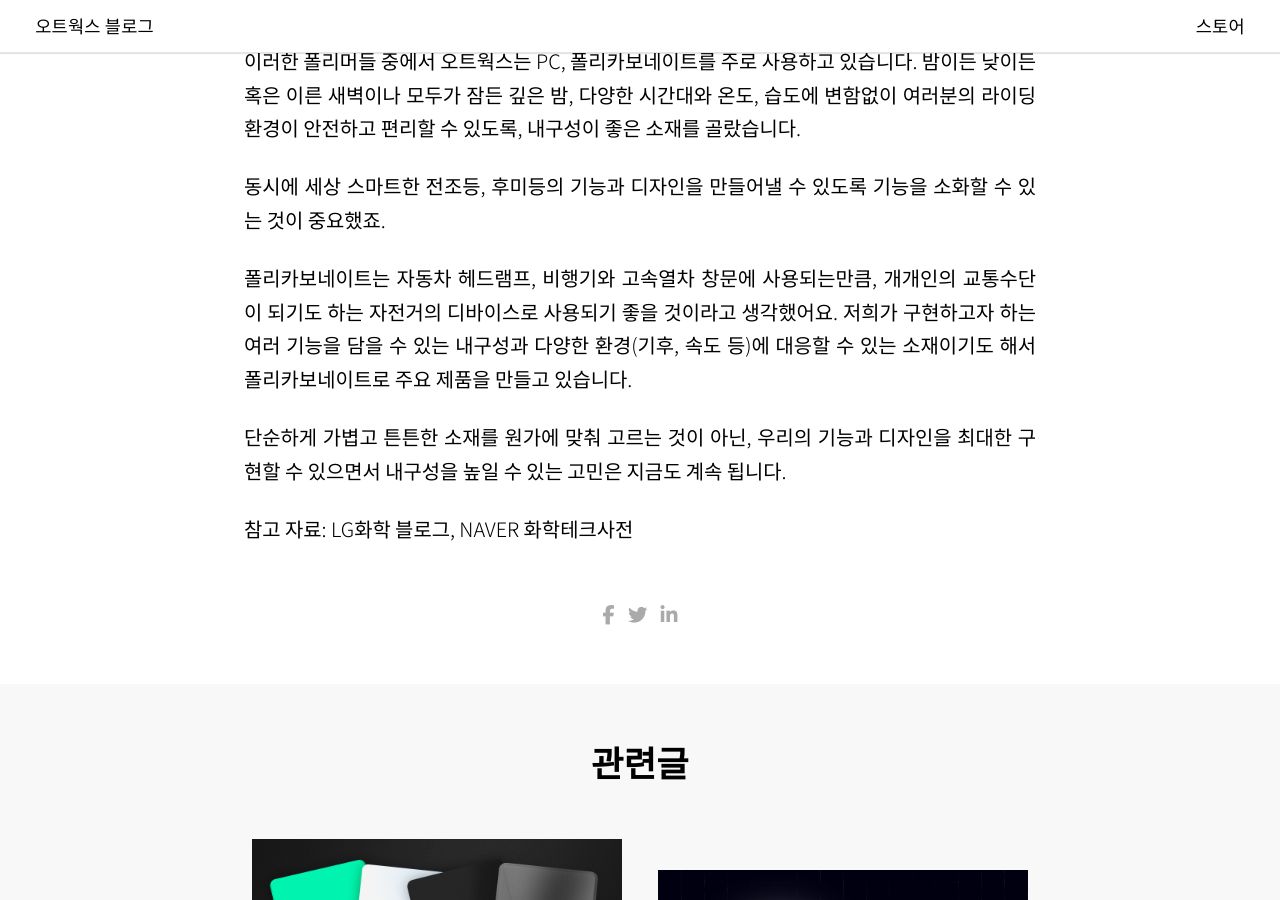
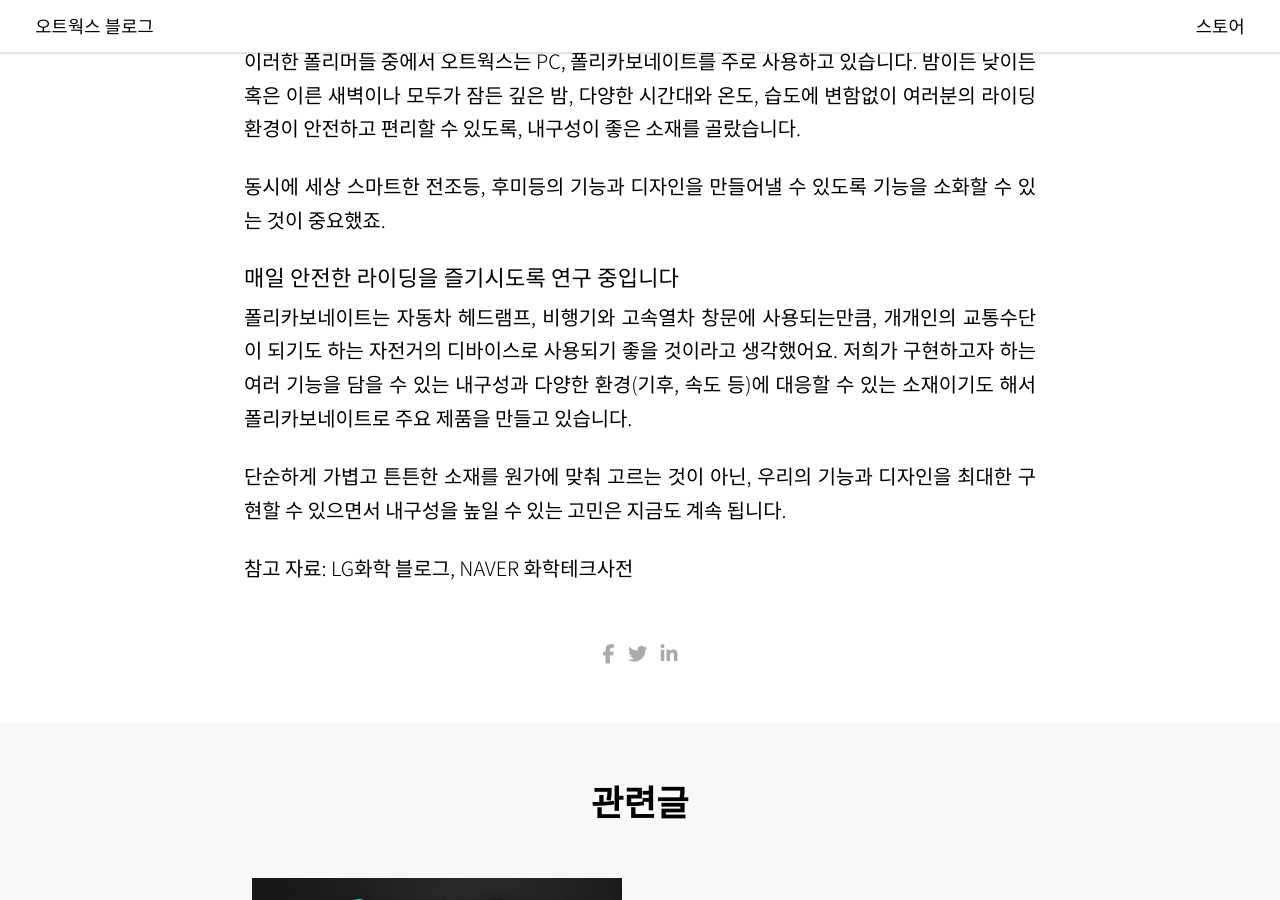
Before and after one commit to hauteworks/hauteworks-blog, a Jekyll site: the page built from _posts/2021-06-21-concerns-about-material.markdown, in a window 1280 px wide and 900 px high, scrolled down 4466 px. Built offline with Jekyll 4.4.1, drawn with Linux system fonts in a browser that asks for light colours; nearby versions of some CDN libraries.

Commit message:
Update 2021-06-21-concerns-about-material.markdown

```diff
--- a/_posts/2021-06-21-concerns-about-material.markdown
+++ b/_posts/2021-06-21-concerns-about-material.markdown
@@ -56,6 +56,7 @@ PMMA로 불리는 폴리메틸 메타크릴레이트(polymethyl methacylate)는
 
 동시에 세상 스마트한 전조등, 후미등의 기능과 디자인을 만들어낼 수 있도록 기능을 소화할 수 있는 것이 중요했죠.
 
+##### 매일 안전한 라이딩을 즐기시도록 연구 중입니다
 폴리카보네이트는 자동차 헤드램프, 비행기와 고속열차 창문에 사용되는만큼, 개개인의 교통수단이 되기도 하는 자전거의 디바이스로 사용되기 좋을 것이라고 생각했어요. 저희가 구현하고자 하는 여러 기능을 담을 수 있는 내구성과 다양한 환경(기후, 속도 등)에 대응할 수 있는 소재이기도 해서 폴리카보네이트로 주요 제품을 만들고 있습니다.
 
 단순하게 가볍고 튼튼한 소재를 원가에 맞춰 고르는 것이 아닌, 우리의 기능과 디자인을 최대한 구현할 수 있으면서 내구성을 높일 수 있는 고민은 지금도 계속 됩니다.
```
